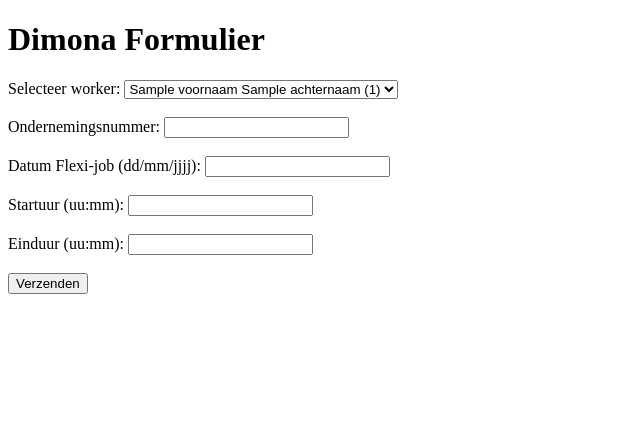
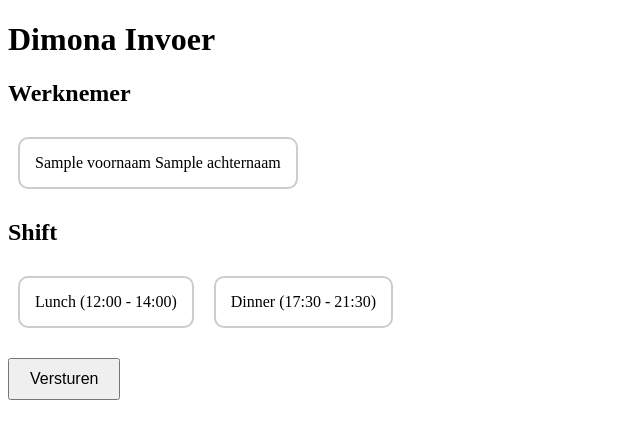
Before and after one commit to petitthai/dimona-app, a Flask app: template templates/index.html in a window 1280 px wide. Shown: the top 439 px of the page, without its empty margins (0-640 px from the left). Run offline with Flask 3, Linux system fonts and the light colour scheme; the template is opened without the code that fills it: most values are stand-ins (such as "Sample title", 1, 10 or a date in 2020).

Commit message:
Update index.html

```diff
--- a/templates/index.html
+++ b/templates/index.html
@@ -3,35 +3,84 @@
 <head>
     <meta charset="UTF-8">
     <title>Dimona Invoer</title>
+    <style>
+        .tile {
+            display: inline-block;
+            border: 2px solid #ccc;
+            border-radius: 10px;
+            padding: 15px;
+            margin: 10px;
+            cursor: pointer;
+            text-align: center;
+            transition: all 0.2s;
+        }
+        .tile.selected {
+            border-color: #007bff;
+            background-color: #e0f0ff;
+        }
+        .tiles-container {
+            display: flex;
+            flex-wrap: wrap;
+        }
+        .submit-btn {
+            margin-top: 20px;
+            padding: 10px 20px;
+            font-size: 16px;
+        }
+    </style>
 </head>
 <body>
-    <h1>Dimona Formulier</h1>
+    <h1>Dimona Invoer</h1>
     <form method="POST" action="/submit">
-        <label for="worker_id">Selecteer worker:</label>
-        <select name="worker_id" id="worker_id" required>
-            {% for w in workers %}
-            <option value="{{ w.id }}">{{ w.voornaam }} {{ w.achternaam }} ({{ w.id }})</option>
+        <input type="hidden" name="worker_id" id="worker_id">
+        <input type="hidden" name="shift" id="shift">
+        <input type="hidden" name="employer_number" value="0766985433">
+        <input type="hidden" name="date_flexi" value="{{ yesterday }}">
+        <input type="hidden" name="start_time" id="start_time">
+        <input type="hidden" name="end_time" id="end_time">
+
+        <h2>Werknemer</h2>
+        <div class="tiles-container">
+            {% for worker in workers %}
+            <div class="tile" onclick="selectWorker('{{ worker.id }}', this)">
+                {{ worker.voornaam }} {{ worker.achternaam }}
+            </div>
             {% endfor %}
-        </select>
-        <br><br>
+        </div>
 
-        <label for="employer_number">Ondernemingsnummer:</label>
-        <input type="text" name="employer_number" id="employer_number" required>
-        <br><br>
+        <h2>Shift</h2>
+        <div class="tiles-container">
+            <div class="tile" onclick="selectShift('lunch')">Lunch (12:00 - 14:00)</div>
+            <div class="tile" onclick="selectShift('dinner')">Dinner (17:30 - 21:30)</div>
+        </div>
 
-        <label for="date_flexi">Datum Flexi-job (dd/mm/jjjj):</label>
-        <input type="text" name="date_flexi" id="date_flexi" required>
-        <br><br>
+        <button type="submit" class="submit-btn">Versturen</button>
+    </form>
 
-        <label for="start_time">Startuur (uu:mm):</label>
-        <input type="text" name="start_time" id="start_time" required>
-        <br><br>
+    <script>
+        function selectWorker(workerId, elem) {
+            document.getElementById('worker_id').value = workerId;
+            document.querySelectorAll('.tiles-container:first-child .tile').forEach(t => t.classList.remove('selected'));
+            elem.classList.add('selected');
+        }
 
-        <label for="end_time">Einduur (uu:mm):</label>
-        <input type="text" name="end_time" id="end_time" required>
-        <br><br>
+        function selectShift(shift) {
+            document.getElementById('shift').value = shift;
 
-        <button type="submit">Verzenden</button>
-    </form>
+            let startInput = document.getElementById('start_time');
+            let endInput = document.getElementById('end_time');
+
+            if(shift === 'lunch') {
+                startInput.value = "12:00";
+                endInput.value = "14:00";
+            } else if(shift === 'dinner') {
+                startInput.value = "17:30";
+                endInput.value = "21:30";
+            }
+
+            document.querySelectorAll('.tiles-container:nth-child(3) .tile').forEach(t => t.classList.remove('selected'));
+            event.currentTarget.classList.add('selected');
+        }
+    </script>
 </body>
 </html>
```
